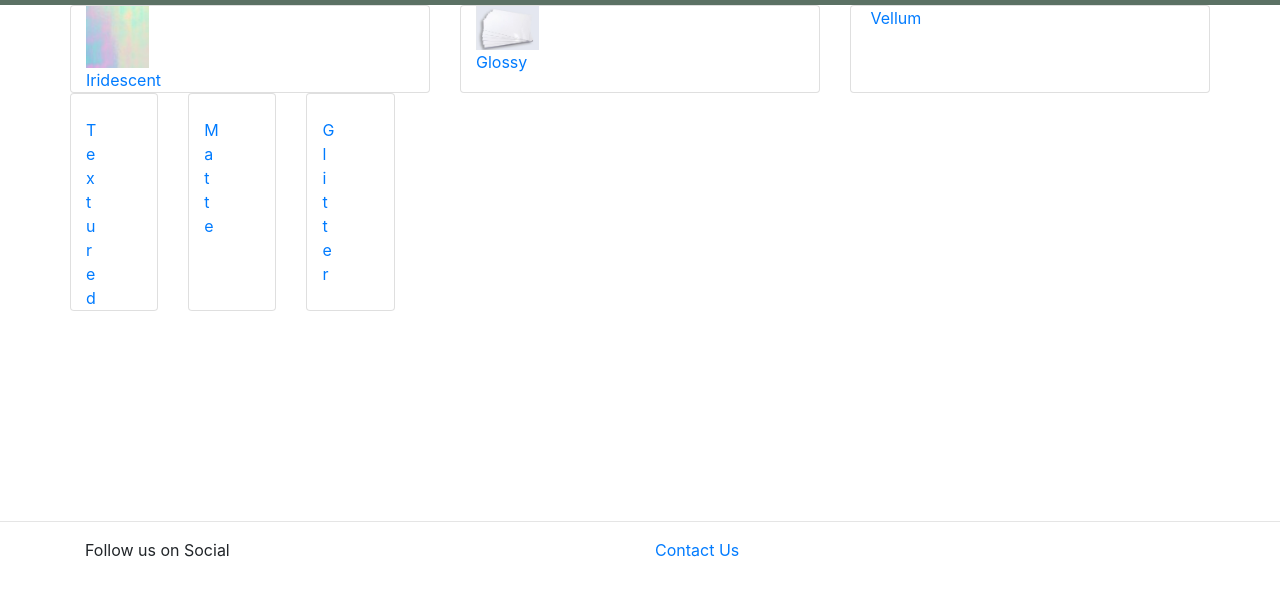
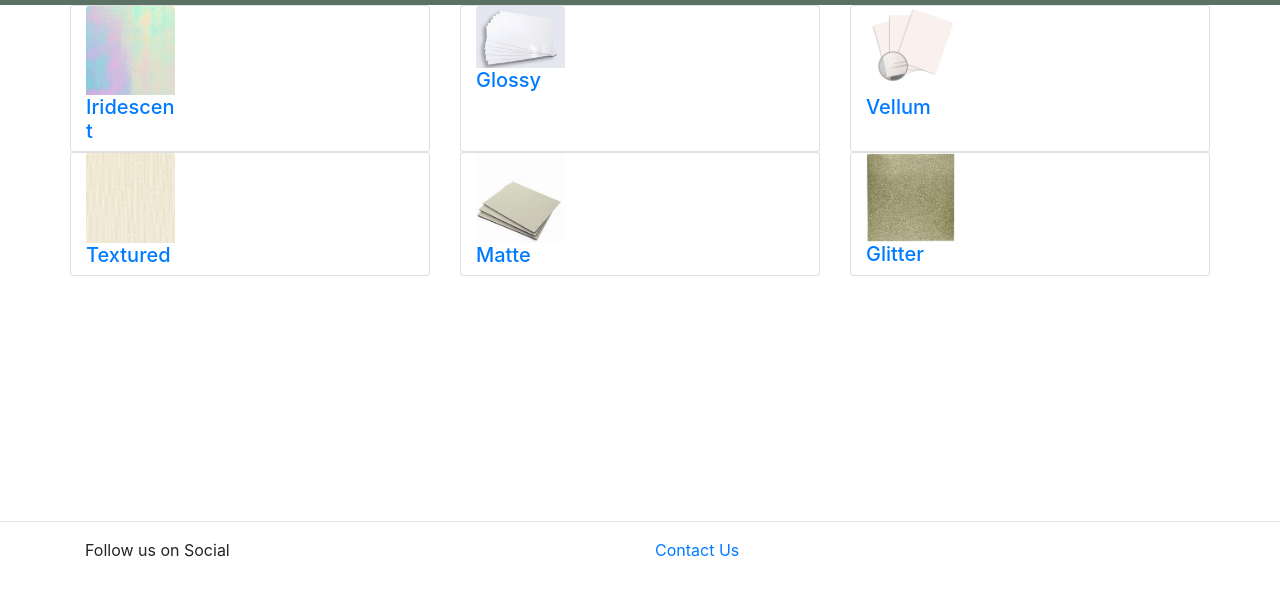
Before and after one commit to ashrai15/webdesign-final, a website: page public/prodCardStock.html in a window 1280 px wide. Shown: the part 199-794 px from the top of the page. Drawn offline with nearby package versions, Linux system fonts and the light colour scheme; no server answers.

Commit message:
added pictures and made cards on cardstock page

```diff
--- a/public/prodCardStock.html
+++ b/public/prodCardStock.html
@@ -63,20 +63,20 @@
                 <div class="card-deck">
                     <div class="card">
                         <div class="col-md-4">
-                            <img src="/Images/iridescentCS.jpg" alt="">
-                            <a href="#">Iridescent</a>
+                            <img class="card-img-top" src="/Images/iridescentCS.jpg" alt="">
+                            <h5><a href="#">Iridescent</a></h5>
                         </div>
                     </div>
                     <div class="card">
                         <div class="col-md-4">
-                            <img src="/Images/glossyCS.jpg" alt="">
-                            <a href="#">Glossy</a>
+                            <img class="card-img-top" src="/Images/glossyCS.jpg" alt="">
+                            <h5><a href="#">Glossy</a></h5>
                         </div>
                     </div>
                     <div class="card">
                         <div class="col-md-4">
-                            <img src="" alt="">
-                            <a href="#">Vellum</a>
+                            <img class="card-img-top" src="/Images/vellumCS.jpg" alt="">
+                            <h5><a href="#">Vellum</a></h5>
                         </div>
                     </div>
                 </div>
@@ -85,20 +85,20 @@
                 <div class="card-deck">
                     <div class="card">
                         <div class="col-md-4">
-                            <img src="" alt="">
-                            <a href="#">Textured</a>
+                            <img class="card-img-top" src="/Images/texturedCS.jpg" alt="">
+                            <h5><a href="#">Textured</a></h5>
                         </div>
                     </div>
                     <div class="card">
                         <div class="col-md-4">
-                            <img src="" alt="">
-                            <a href="#">Matte</a>
+                            <img class="card-img-top" src="/Images/matteCS.jpg" alt="">
+                            <h5><a href="#">Matte</a></h5>
                         </div>
                     </div>
                     <div class="card">
                         <div class="col-md-4">
-                            <img src="" alt="">
-                            <a href="#">Glitter</a>
+                            <img class="card-img-top" src="/Images/glitterCS.jpg" alt="">
+                            <h5><a href="#">Glitter</a></h5>
                         </div>
                     </div>
                 </div>
```
Also changed, not shown: images/glitterCS.jpg (added), images/matteCS.jpg (added), images/texturedCS.jpg (added), images/vellumCS.jpg (added).
